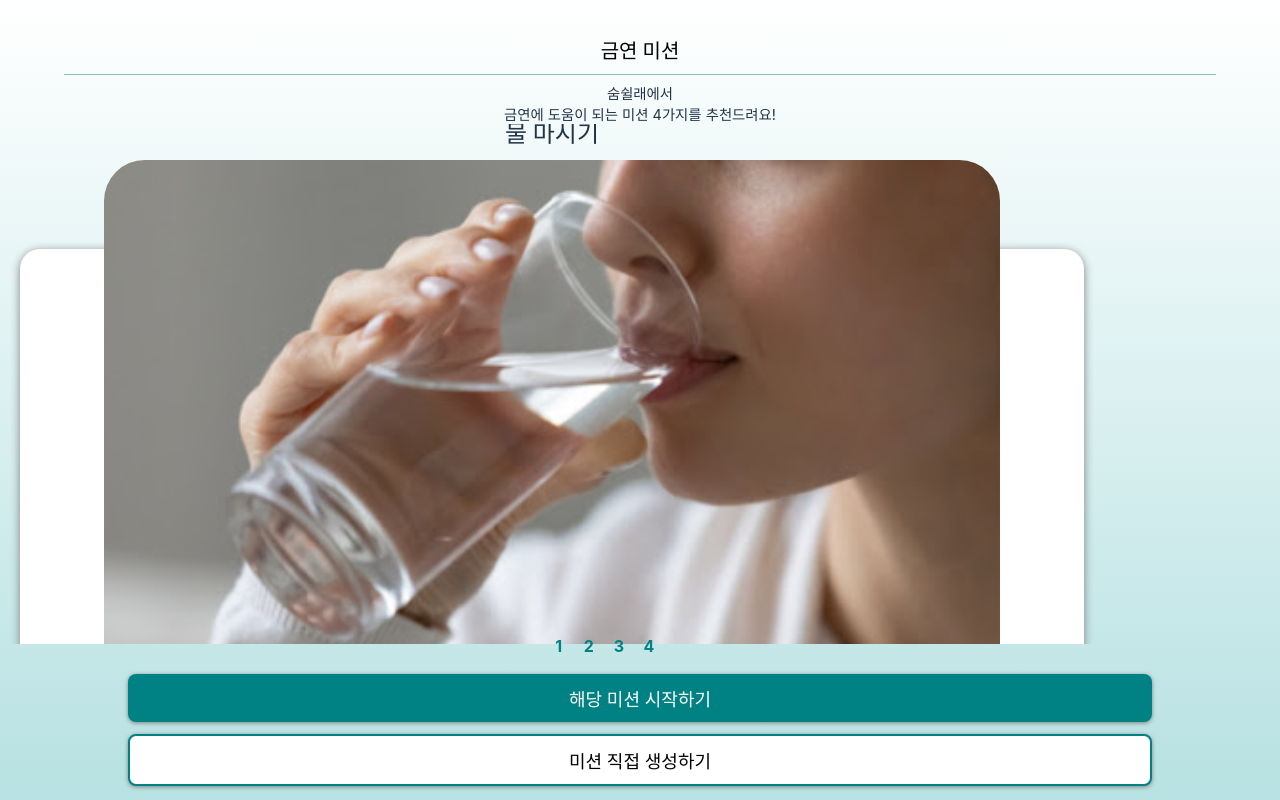
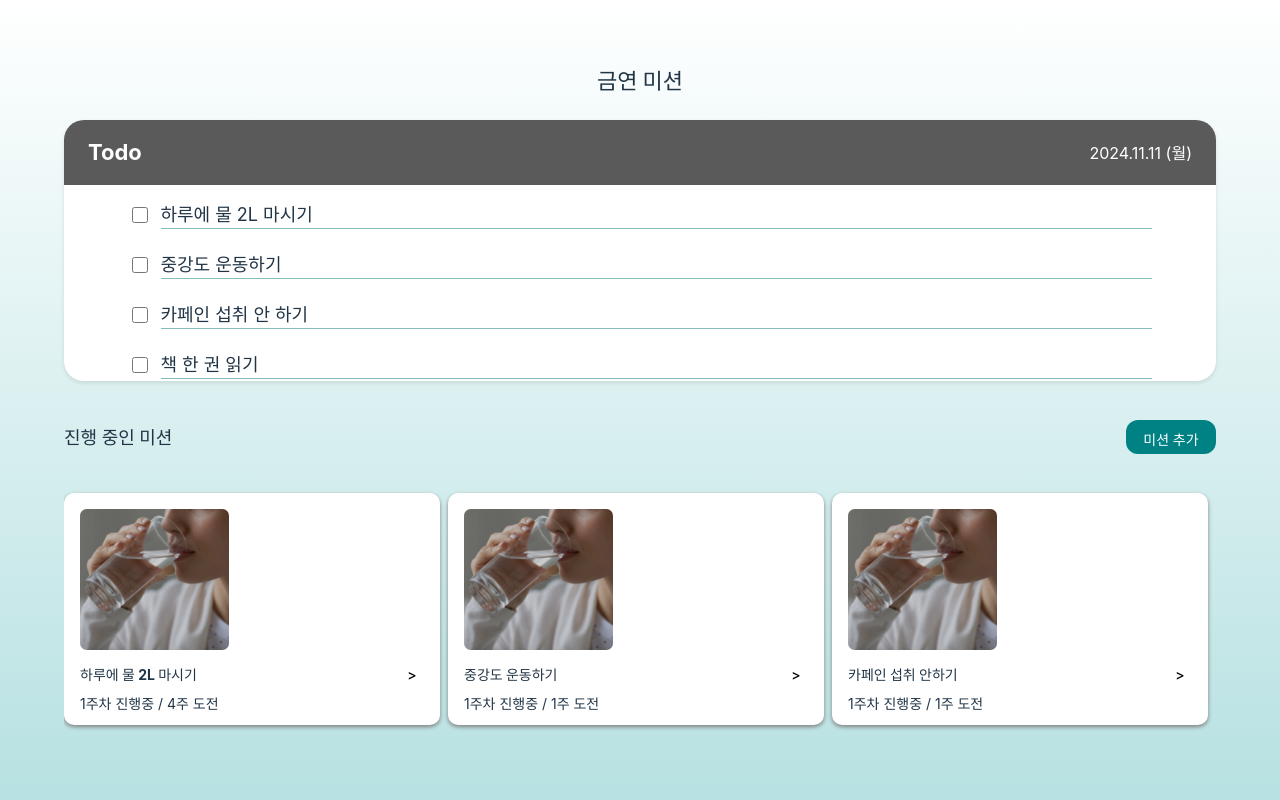
Before and after one commit to Quit-Smoking/QuitSmokingFrontEnd, a React (Vite) app: page /Signup in a window 1280 px wide. Built offline with nearby package versions, Linux system fonts and the light colour scheme.

Commit message:
feat: mission main page

```diff
--- a/src/App.jsx
+++ b/src/App.jsx
@@ -16,7 +16,7 @@ import CreateMission from "./pages/Mission/createMission/CreateMission";
 
 import Signup from "./pages/Singup/Signup";
 
-import MissionSelect from "./pages/Mission/createMission/MissionSelect";
+import MissionMain from "./pages/Mission/MissionMain";
 
 function App() {
   return (
@@ -35,7 +35,7 @@ function App() {
         <Route path="/Signup" element={<Signup />} />
 
       </Routes> */}
-      <MissionSelect />
+      <MissionMain />
     </>
   );
 }
--- /dev/null
+++ b/src/pages/Mission/MissionMain.jsx
@@ -0,0 +1,118 @@
+import './missionmain.css';
+import ex from '../../assets/example.svg';
+import { useState } from 'react';
+
+function getFormattedDate() {
+  const today = new Date();
+
+  // 날짜 정보 가져오기
+  const year = today.getFullYear();
+  const month = today.getMonth() + 1;
+  const date = today.getDate();
+
+  // 요일 배열
+  const days = ["일", "월", "화", "수", "목", "금", "토"];
+  const dayOfWeek = days[today.getDay()];
+
+  // 형식화
+  const formattedDate = `${year}.${month.toString().padStart(2, "0")}.${date
+    .toString()
+    .padStart(2, "0")} (${dayOfWeek})`;
+
+  return formattedDate;
+}
+
+function MissionMain() {
+  //! 가져와야할 것 1. 날짜, 2. 미션, 3. 진행중인 미션 (사진, 몇주차 진행중, 몇주차 도전?)
+
+  //? 예시 투두리스트
+  const [todos, setTodos] = useState([
+    { id: 1, text: "하루에 물 2L 마시기", completed: false },
+    { id: 2, text: "중강도 운동하기", completed: false },
+    { id: 3, text: "카페인 섭취 안 하기", completed: false },
+    { id: 4, text: "책 한 권 읽기", completed: false },
+  ]);
+
+  //? 예시 진행 중 미션들
+  const [missions, setMissions] = useState([
+    {
+      id: 1,
+      title: "하루에 물 2L 마시기",
+      description: "1주차 진행중 / 4주 도전",
+      image: ex,
+    },
+    {
+      id: 2,
+      title: "중강도 운동하기",
+      description: "1주차 진행중 / 1주 도전",
+      image: ex,
+    },
+    {
+      id: 3,
+      title: "카페인 섭취 안하기",
+      description: "1주차 진행중 / 1주 도전",
+      image: ex,
+    },
+  ]);
+
+  const toggleComplete = (id) => {
+    setTodos((prevTodos) =>
+      prevTodos.map((todo) =>
+        todo.id === id ? { ...todo, completed: !todo.completed } : todo
+      )
+    );
+  };
+
+  return (
+    <div className="mission-main-container">
+      <p className="mission-main-title">금연 미션</p>
+      <div className="mission-todo">
+        <div className="todo-banner">
+          <p className="todo-title">Todo</p>
+          <p className="todo-date">{getFormattedDate()}</p>
+        </div>
+        <div className="todo-list">
+        {todos.map((todo) => (
+          <div
+            key={todo.id}
+            className={`todo-item ${todo.completed ? "completed" : ""}`}
+            onClick={() => toggleComplete(todo.id)}
+          >
+            <input
+              type="checkbox"
+              checked={todo.completed}
+              readOnly
+              className="todo-checkbox"
+            />
+            <span>{todo.text}</span>
+          </div>
+        ))}
+      </div>
+      </div>
+      <div className="main-ongoing">
+        <div className="ongoing-banner">
+          <p className="ongoing-title">진행 중인 미션</p>
+          <button className="ongoing-add">미션 추가</button>
+        </div>
+        <div className="ongoing-content">
+          {missions.map((mission) => (
+            <div key={mission.id} className="ongoing-card">
+              <img
+                src={mission.image}
+                alt="example photo"
+                className="ongoing-image"
+              />
+              <div className="ongoing-card-banner">
+                <p className="ongoing-card-title">{mission.title}</p>
+                <button className="ongoing-button">{`>`}</button>
+              </div>
+              <p className="ongoing-card-desc">{mission.description}</p>
+            </div>
+          ))}
+        </div>
+      </div>
+    </div>
+  );
+}
+
+export default MissionMain;
--- /dev/null
+++ b/src/pages/Mission/missionmain.css
@@ -0,0 +1,179 @@
+.mission-main-container {
+  background: linear-gradient(#fff, #B7E1E2);
+  width: 100vw;
+  height: 100vh;
+  margin: 0;
+
+  text-align: center;
+  display: flex;
+  flex-direction: column;
+  justify-content: center;
+  align-items: center;
+}
+
+.mission-main-title {
+  font-size: 22px;
+  font-weight: 700;
+}
+
+.mission-todo {
+  background-color: #fff;
+  border-radius: 20px;
+  box-shadow: 0 2px 4px rgba(0, 0, 0, 0.1);
+}
+
+.todo-banner {
+  display: flex;
+  justify-content: space-between;
+  align-items: center;
+
+  background-color: #5A5A5A;
+  border-radius: 20px 20px 0 0;
+}
+
+.todo-title {
+  font-size: 22px;
+  color: white;
+  font-weight: 700;
+  margin: 2vh 0 2vh 3vh;
+}
+
+.todo-date {
+  font-size: 16px;
+  color: white;
+  margin-right: 3vh;
+}
+
+.todo-list {
+  display: flex;
+  flex-direction: column;
+  align-items: center;
+
+  width: 90vw;
+  height: 22vh;
+
+  gap: 10px;
+  overflow-x: auto;
+  overflow-y: auto;
+  padding: 10px 0;
+}
+
+.todo-item {
+  flex: 0 0 auto;
+  width: 80vw;
+  height: 20px;
+  padding: 10px;
+
+  display: flex;
+  align-items: center;
+  gap: 10px;
+  cursor: pointer;
+
+  font-size: 18px;
+}
+
+.todo-item.completed {
+  text-decoration: line-through;
+}
+
+.todo-item:active, .todo-item:hover {
+  background-color: transparent;
+}
+
+.todo-item span {
+  text-align: left;
+  border-bottom: 1px solid #85BCBD;
+  width: 100%;
+  margin: 0;
+}
+
+.todo-checkbox {
+  width: 16px;
+  height: 16px;
+  border-radius: 50%;
+  background-color: #85BCBD;
+}
+
+.main-ongoing {
+  /* border: 1px solid blue; */
+
+  width: 100vw;
+  height: 45vh;
+  margin-top: 2vh;
+
+  display: flex;
+  flex-direction: column;
+  justify-content: center;
+  align-items: center;
+}
+
+.ongoing-banner {
+  display: flex;
+  justify-content: space-between;
+  align-items: center;
+  /* border: 1px solid red; */
+
+  width: 90vw;
+}
+
+.ongoing-title {
+  font-size: 18px;
+  font-weight: 600;
+}
+
+.ongoing-add {
+  background-color: #008285;
+  border-radius: 12px;
+
+  font-size: 14px;
+  padding-bottom: 25px;
+  width: 90px;
+  height: 30px;
+  color: white;
+}
+
+.ongoing-content {
+  /* border: 1px solid red; */
+  overflow-x: auto;
+  display: flex;
+  align-items: center;
+  width: 90vw;
+  height: 35vh;
+}
+
+.ongoing-card {
+  background-color: #fff;
+  width: 50vw;
+  height: 200px;
+  border-radius: 10px;
+  box-shadow: 0 2px 4px gray;
+
+  margin-right: 1vh;
+  padding: 2vh;
+  text-align: left;
+
+  /* border: 1px solid blue; */
+}
+
+.ongoing-card-banner {
+  display: flex;
+  justify-content: space-between;
+  font-size: 14px;
+  font-weight: 700;
+  margin: 0;
+}
+
+.ongoing-card-title {
+  margin: 1vh 0;
+}
+
+.ongoing-button {
+  background-color: transparent;
+  outline: none;
+  width: 2px;
+}
+
+.ongoing-card-desc {
+  margin: 0;
+  font-size: 14px;
+}
```
Also changed, not shown: src/assets/example.svg (added).
